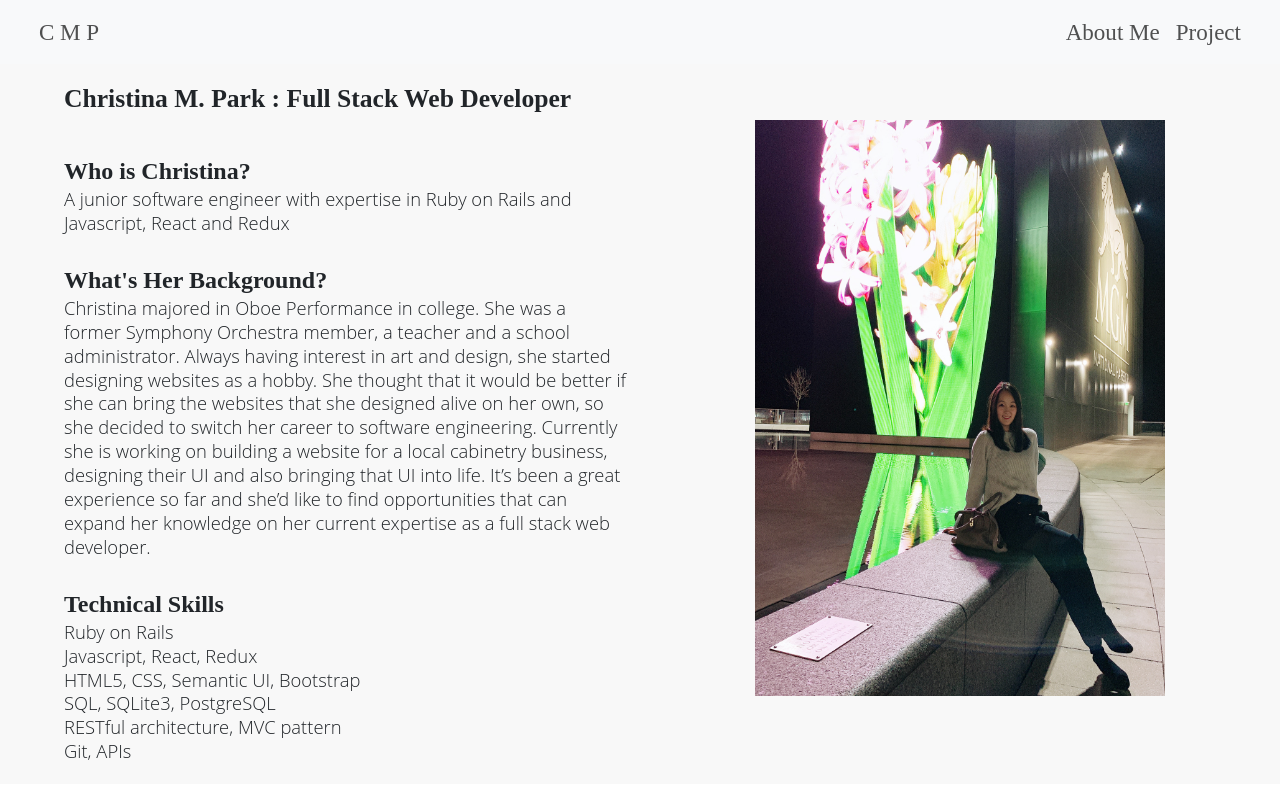
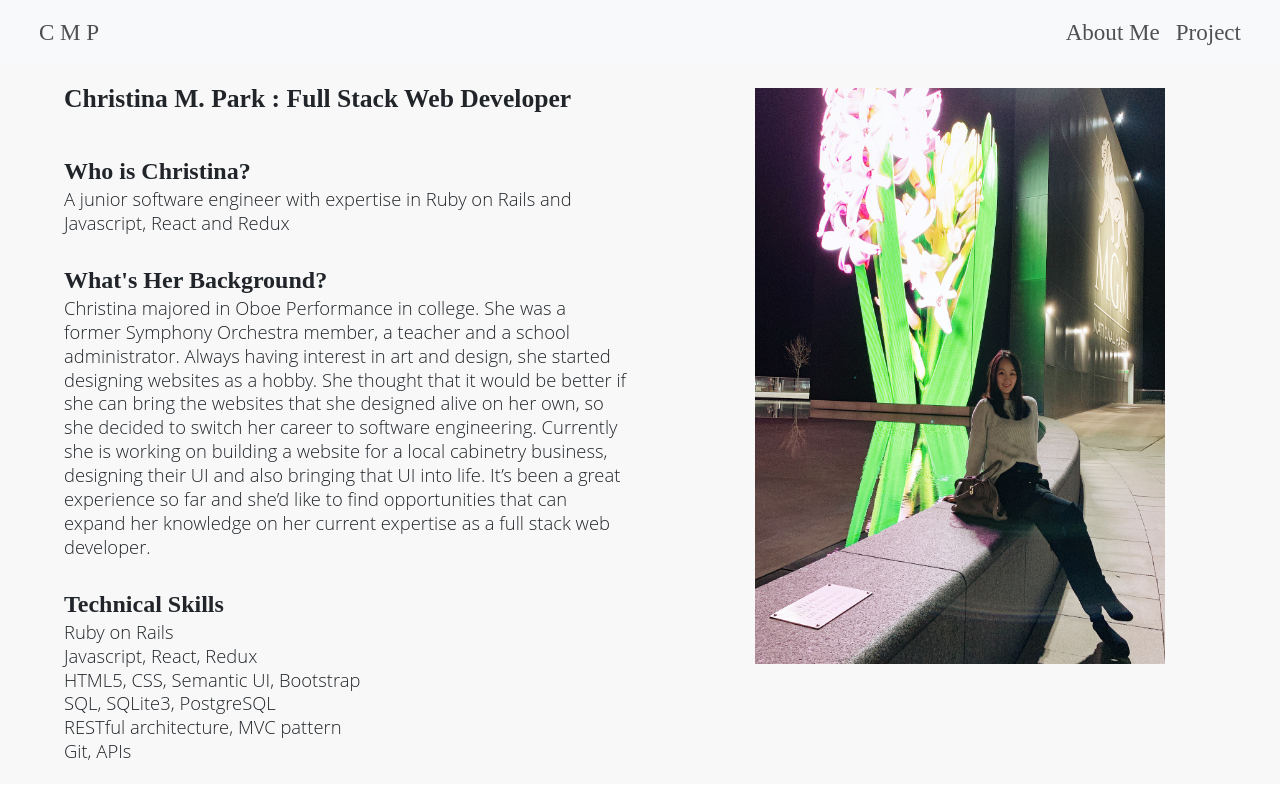
Before and after one commit to christinapark0117/profile-page, a React (Create React App) app: page /aboutme in a window 1280 px wide. Shown: the top 796 px of the page. Built offline with nearby package versions, Linux system fonts and the light colour scheme.

Commit message:
about page styling slightly edited

```diff
--- a/src/PageStyle/AboutMe.css
+++ b/src/PageStyle/AboutMe.css
@@ -17,7 +17,7 @@
     height: 100vh;
     width: 50vw;
     text-align: center;
-    padding: 5vh
+    padding: 1vh;
 }
 
 .myImage{
@@ -35,7 +35,6 @@
 
 .bio {
     grid-area: bio;
-    /*padding: 10vh 0 0 7vw;*/
     padding: 0 1vw 0 5vw;
 }
 
```
